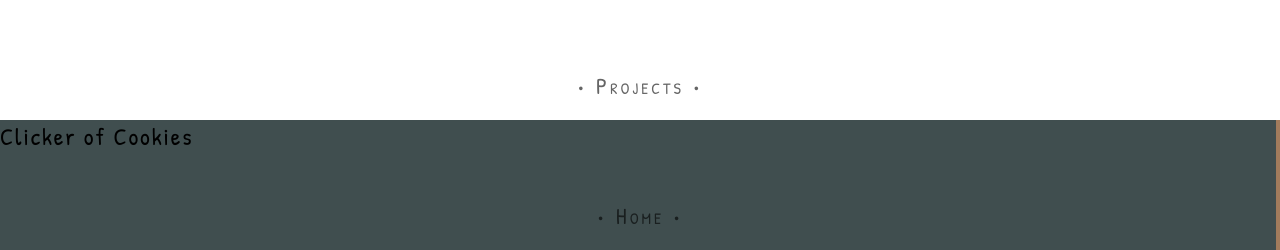
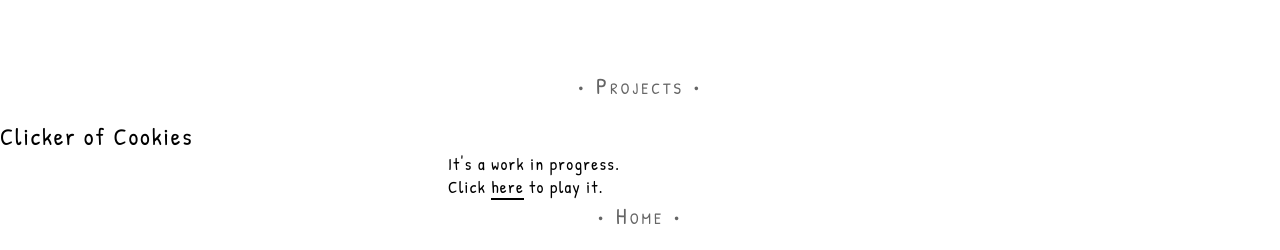
Before and after one commit to LaplacesDem0n/LaplacesDem0n.github.io, a SvelteKit app: page / in a window 1280 px wide. Shown: the part 680-930 px from the top of the page. Built offline with nearby package versions, Linux system fonts and the light colour scheme.

Commit message:
fixed clicker

```diff
--- a/src/routes/+page.svelte
+++ b/src/routes/+page.svelte
@@ -36,7 +36,7 @@ import { onMount } from "svelte";
                         <br><br>
                         2. <a
                         class='linkText'
-                        href='https://shatterme.fandom.com/wiki/Shatter_Me_Wiki'>
+                        href='https://lordofthemysteries.fandom.com/wiki/Klein_Moretti'>
                         Lord of the Mysteries</a>, Lord of the mysteries might be as good as, if not better, than Wheel of Time. However,
                         the story is not yet completed and towards the end when Klein gets stronger i felt that the battles became more abstract and thus not something i could imagine like the earlier fights.
                         It did redeem itself toqards the very end, and have no flaws. All in all the peak of fiction.
@@ -56,7 +56,7 @@ import { onMount } from "svelte";
                 <h1 class='sidebarTitle'>Clicker of Cookies</h1>
                 <p class="sectionDescription">
                     It's a work in progress. <br/>
-                    <!--Click <a class="linkText" href="/clicker">here</a> to play it.-->
+                    Click <a class="linkText" href="/clicker">here</a> to play it.
                 </p>
             </div>
             <a class="projectsText upper" href="#home">• Home •</a>
@@ -278,9 +278,14 @@ section{
 }
 
 #todo{
-    background-image: url(C:\Users\pataxe02\Documents\GitHub\LaplacesDem0n.github.io\src\routes\Todo_bg.jpg);
+    background-image: url("/Todo_bg.jpg");
     background-size: cover;
     background-repeat: no-repeat;
+}
+#clicker{
+    background-color: white;
+    background-size: cover;
+
 }
 .main{
     display: inline-block;
@@ -311,12 +316,6 @@ section{
     font-size: 17px;
 }
 
-#cookieSidebar{
-    height: 100vh;
-    background: #404e4f;
-    border-right: 4px solid #a27b5c;
-}
-
 
 @keyframes spawnBox{
     from{
--- a/src/routes/Elizabeth/+page.svelte
+++ b/src/routes/Elizabeth/+page.svelte
@@ -20,22 +20,20 @@
   <div class="container">
     <h1>Hello, I am Elizabeth.</h1>
     <div class="scrollable">
-      <!-- TODO: loop over the messages and display them -->
       <article>
         <span>
           {chat[0].text}
         </span>
       </article>
     </div>
-    <form
+    <form onsubmit=""
       method="post"
       use:enhance={({ form, data, action, cancel }) => {
         /* https://kit.svelte.dev/docs/form-actions#progressive-enhancement */
         cancel(); //don't post anything to server
         const text = data.get("text");
         write(text);
-
-        // TODO: reset the form using form.reset()
+        form.reset();
       }}
     >
       <input type="text" name="text" />
--- a/src/routes/clicker/+page.svelte
+++ b/src/routes/clicker/+page.svelte
@@ -1,4 +1,23 @@
+<script>
 
+
+import { onMount } from "svelte";
+
+
+let cookies = 0;
+
+
+function add(){
+   cookies ++;
+   localStorage.setItem('cookies', (cookies))
+}
+
+onMount(()=>{
+    cookies = parseInt(localStorage.getItem('cookies')??"0");
+    console.log(cookies)
+})
+
+</script>
 
 <div class = "top">
     <title>Cookie Clicker</title>
@@ -7,25 +26,6 @@
     </div>
     <h1>{cookies}</h1>
 </div>
-
-<script>
-let click_multiplier = 1
-
-
-let value = parseInt(localStorage.getItem('cookies'))
-if (value == null || value == NaN){
-    value = 0;
-    }
-
-let cookies = value;
-
-function add(){
-    cookies += 1;
-    localStorage.setItem('cookies', cookies)
-}
-
-
-</script>
 
 <style>
 
@@ -45,7 +45,7 @@ function add(){
 }
 h1{
     display: block;
-    margin-left: 45vw;
+    margin-left: 50vw;
 }
 .cookieClass:active{
     scale: 95%;
--- a/src/routes/memory/+page.svelte
+++ b/src/routes/memory/+page.svelte
@@ -35,7 +35,7 @@
               card.completed = card.flipped;
             });
             flipcount = 0;
-            flippedcard1 = '';
+            flippedcard1 = '+';
             flippedcard2 = '';
             cards = cards;
           }, 2000);
```
Also changed, not shown: static/Todo_bg.jpg (renamed from src/routes/Todo_bg.jpg), 39 other files (tests, documents, lock files or other folders).
